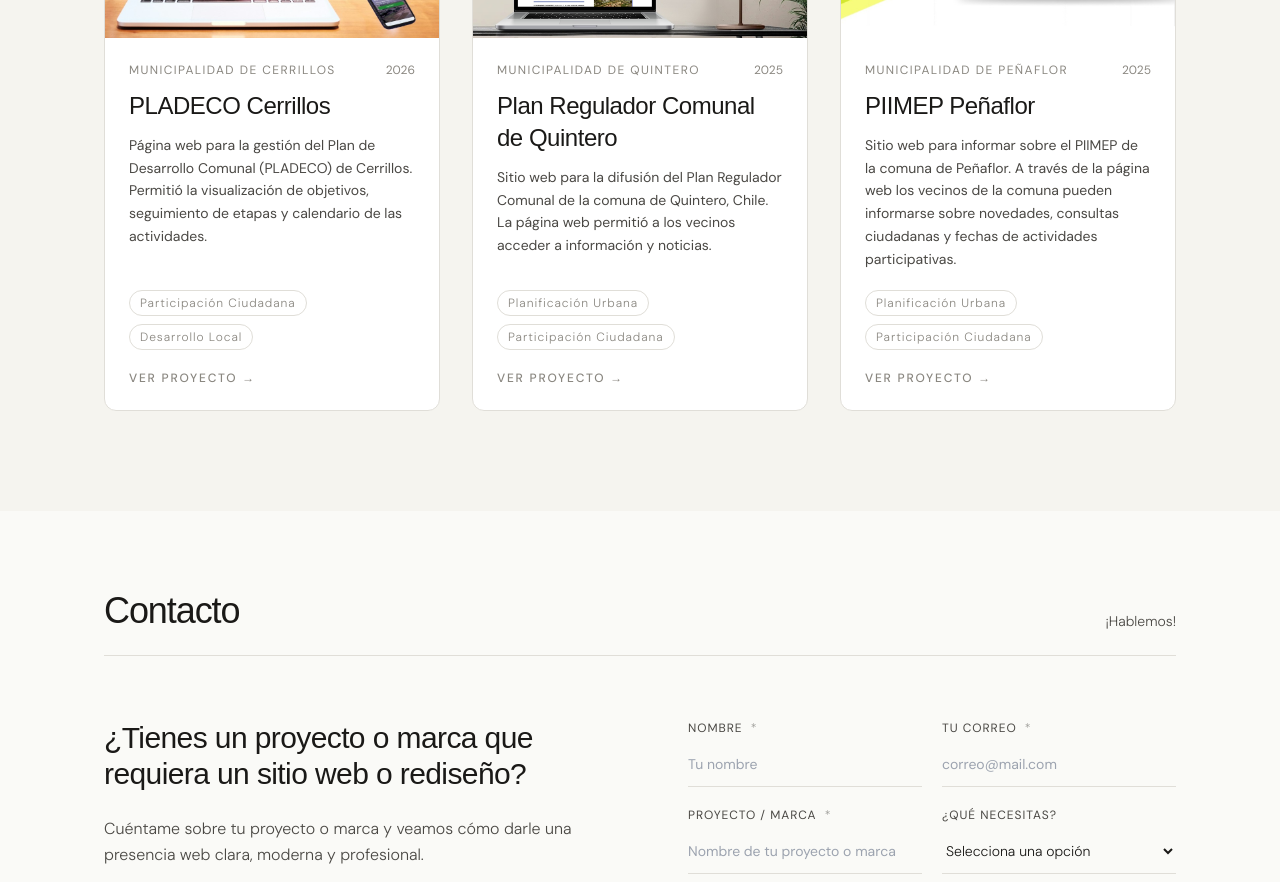
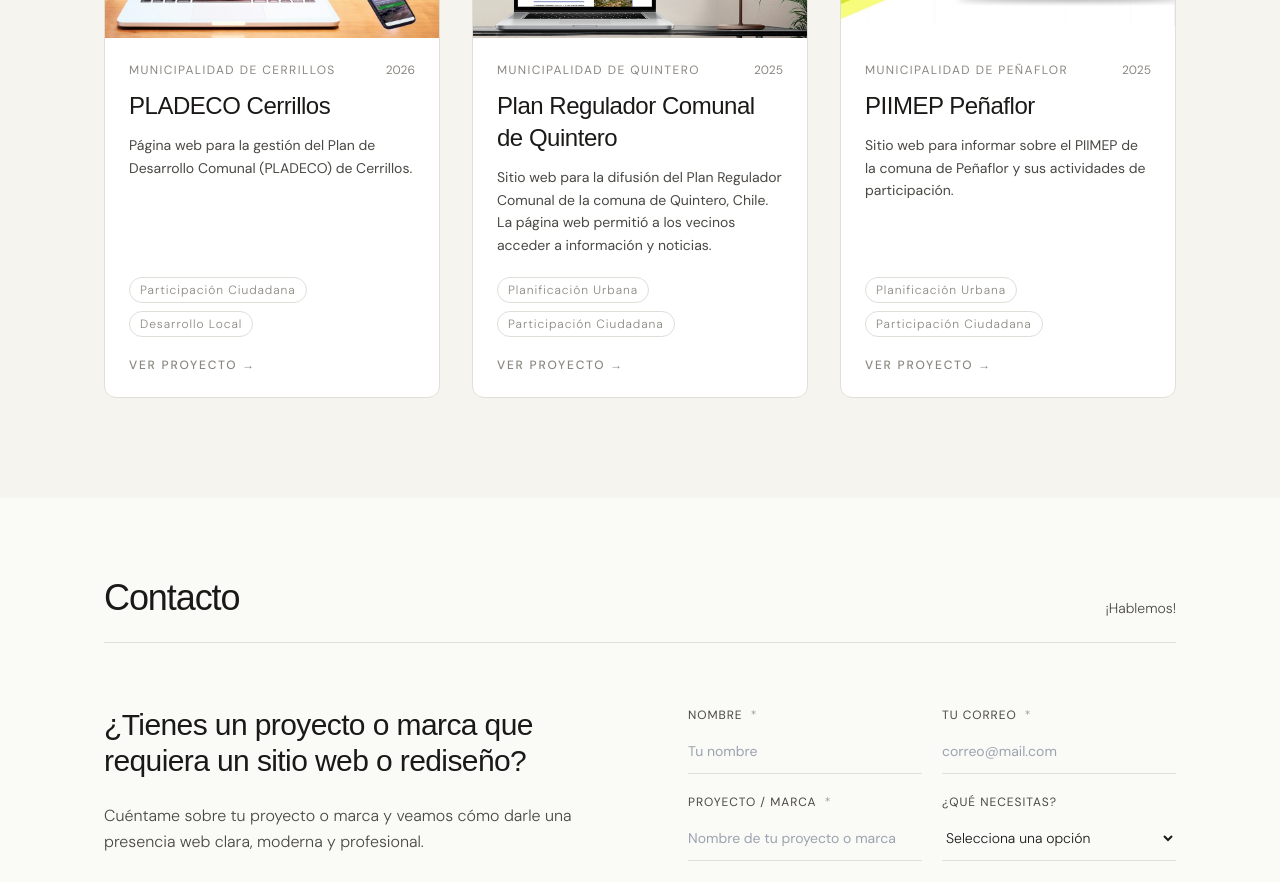
Before and after one commit to AlbertoRodBa/kulp-web, a Next.js app: page / in a window 1280 px wide. Shown: the part 2040-2922 px from the top of the page. Built offline with nearby package versions, Linux system fonts and the light colour scheme; no server answers.

Commit message:
edicion en descripcion de proyectos mas corta para mobile

```diff
--- a/constants/projects.ts
+++ b/constants/projects.ts
@@ -6,7 +6,7 @@ export const projects = [
     year: "2026",
     link: "https://pladecocerrillos.participayplanifica.cl",
     description:
-      "Página web para la gestión del Plan de Desarrollo Comunal (PLADECO) de Cerrillos. Permitió la visualización de objetivos, seguimiento de etapas y calendario de las actividades.",
+      "Página web para la gestión del Plan de Desarrollo Comunal (PLADECO) de Cerrillos.",
     image: "/project-1-pladeco-cerrillos.jpg",
     tags: ["Participación Ciudadana", "Desarrollo Local"],
   },
@@ -28,7 +28,7 @@ export const projects = [
     year: "2025",
     link: "https://piimep.penaflor.cl",
     description:
-      "Sitio web para informar sobre el PIIMEP de la comuna de Peñaflor. A través de la página web los vecinos de la comuna pueden informarse sobre novedades, consultas ciudadanas y fechas de actividades participativas.",
+      "Sitio web para informar sobre el PIIMEP de la comuna de Peñaflor y sus actividades de participación.",
     image: "/project-3-piimep-penaflor.jpg",
     tags: ["Planificación Urbana", "Participación Ciudadana"],
   },
```
